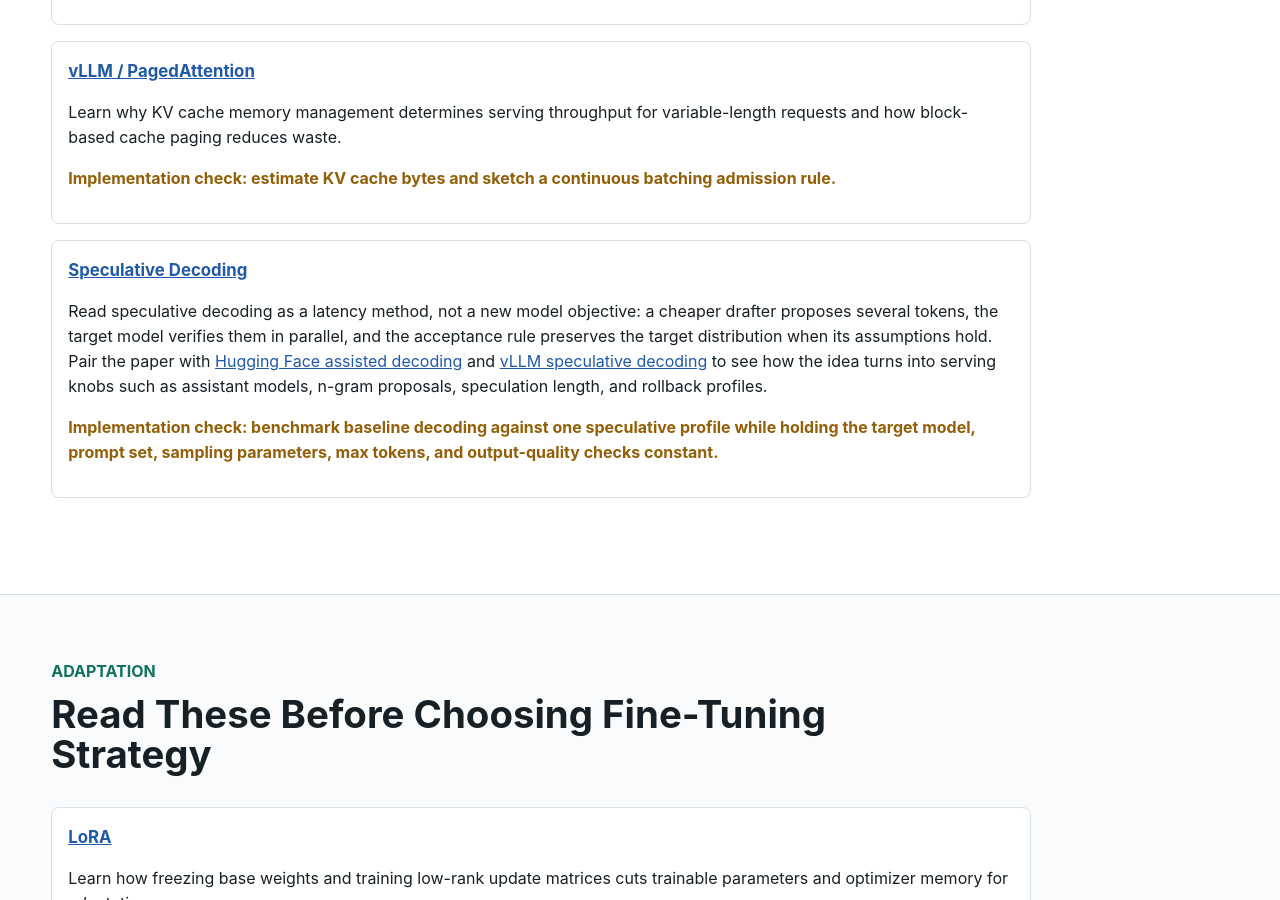
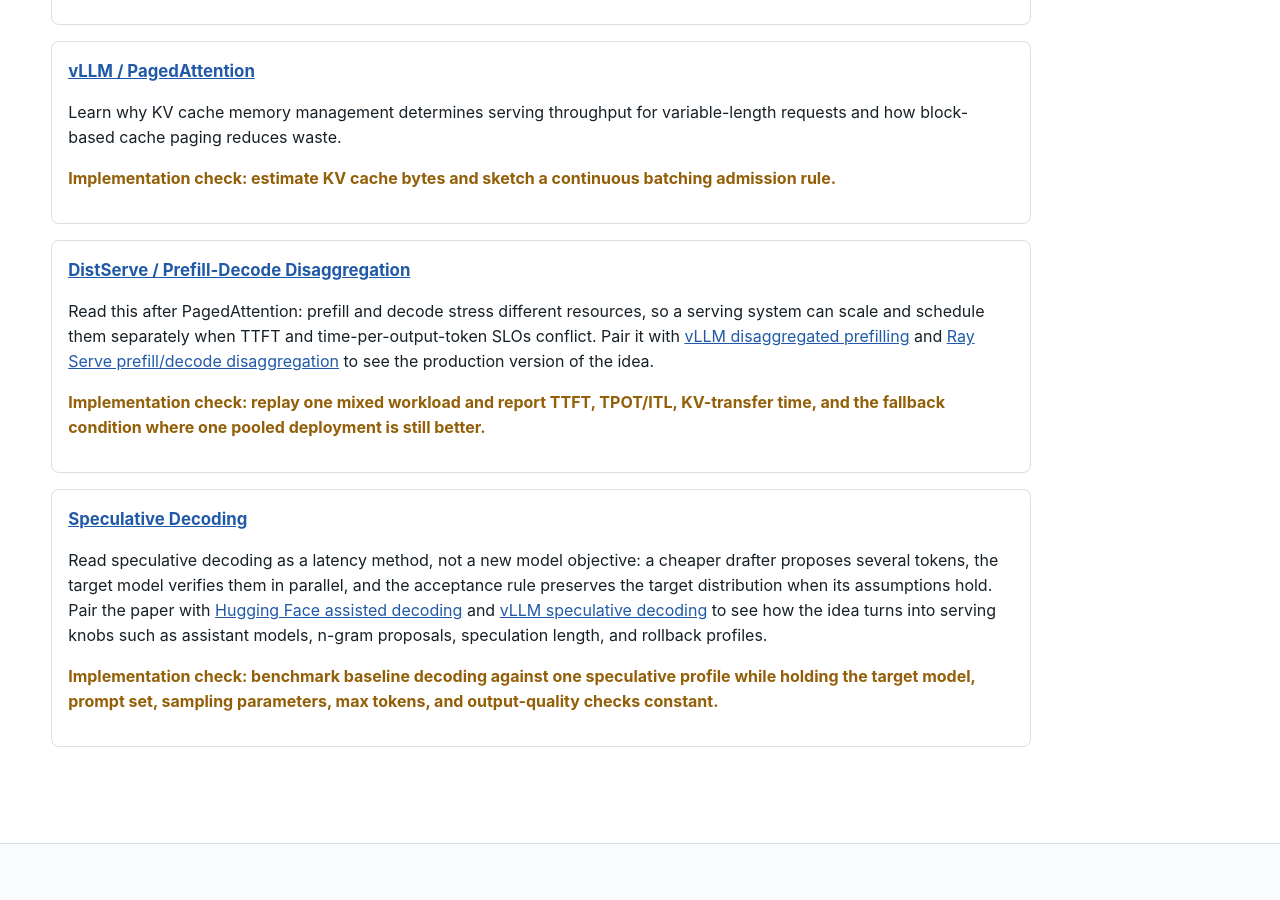
Before and after one commit to kennethli319/kennethli319.github.io, a Jekyll site: the page llm-ml-course/lessons/research-reading-map.html, which Jekyll copies as it is, in a window 1280 px wide and 900 px high, scrolled down 2632 px. Built offline with Jekyll 4.4.1, drawn with Linux system fonts in a browser that asks for light colours.

Commit message:
Sync llm course DistServe reading entry

```diff
--- a/llm-ml-course/lessons/research-reading-map.html
+++ b/llm-ml-course/lessons/research-reading-map.html
@@ -85,6 +85,11 @@
           <h4><a href="https://arxiv.org/abs/2309.06180">vLLM / PagedAttention</a></h4>
           <p>Learn why KV cache memory management determines serving throughput for variable-length requests and how block-based cache paging reduces waste.</p>
           <p class="lab">Implementation check: estimate KV cache bytes and sketch a continuous batching admission rule.</p>
+        </article>
+        <article class="problem-card">
+          <h4><a href="https://arxiv.org/abs/2401.09670">DistServe / Prefill-Decode Disaggregation</a></h4>
+          <p>Read this after PagedAttention: prefill and decode stress different resources, so a serving system can scale and schedule them separately when TTFT and time-per-output-token SLOs conflict. Pair it with <a href="https://docs.vllm.ai/en/latest/features/disagg_prefill/">vLLM disaggregated prefilling</a> and <a href="https://docs.ray.io/en/latest/serve/llm/user-guides/prefill-decode.html">Ray Serve prefill/decode disaggregation</a> to see the production version of the idea.</p>
+          <p class="lab">Implementation check: replay one mixed workload and report TTFT, TPOT/ITL, KV-transfer time, and the fallback condition where one pooled deployment is still better.</p>
         </article>
         <article class="problem-card">
           <h4><a href="https://arxiv.org/abs/2211.17192">Speculative Decoding</a></h4>
```
Also changed, not shown: llm-ml-course/README.md (+1 -0 lines).
